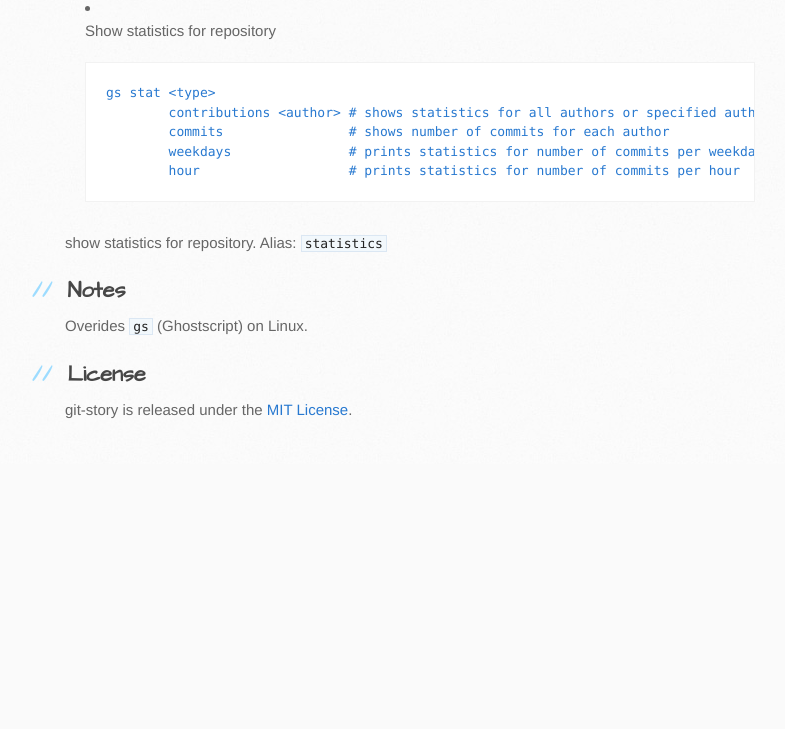
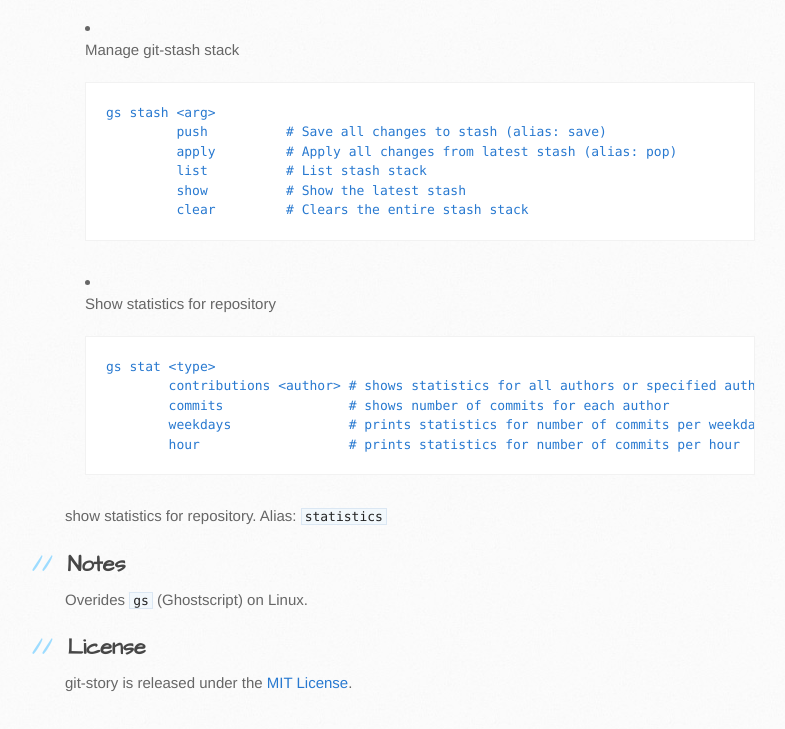
Before and after one commit to buren/git-story, a plain HTML site: page index.html in a window 1280 px wide. Shown: the part 3428-4157 px from the top of the page, without its empty margins (105-890 px from the left). Before the commit the page ends 3892 px from the top, so only its background shows below. Drawn offline with Linux system fonts and the light colour scheme.

```diff
--- a/index.html
+++ b/index.html
@@ -75,7 +75,7 @@ Branch strategy based on <a href="http://scottchacon.com/2011/08/31/github-flow.
 gs done "Commit message"               # Commit changes, update master and merge with repository.
 </code></pre>
 
-<p>Output <a href="http://showterm.io/74f38902aa7540458057b">example</a> (video).</p>
+<p>Output <a href="http://showterm.io/79c9eb80cf3a4f23ab047">example</a> (video).</p>
 
 <h2>
 <a name="configuration" class="anchor" href="#configuration"><span class="octicon octicon-link"></span></a>Configuration</h2>
@@ -111,6 +111,7 @@ GS_CHECKLIST_MESSAGE # (String)  Checklist string.                  Default: "1.
    status            # Shows the current git status
    where             # Shows all available branches (alias: branches)
    list              # Print command list
+   stash             # Manage git-stash stack.
    stat              # Print statistics of git repository (alias: statistics)
    get-update        # Update git-story
 </code></pre>
@@ -192,6 +193,17 @@ gs show &lt;sha&gt;
 Alias: <code>last</code></p>
 </li>
 <li>
+<p>Manage git-stash stack</p>
+
+<pre><code>gs stash &lt;arg&gt;
+         push          # Save all changes to stash (alias: save)
+         apply         # Apply all changes from latest stash (alias: pop)
+         list          # List stash stack
+         show          # Show the latest stash
+         clear         # Clears the entire stash stack
+</code></pre>
+</li>
+<li>
 <p>Show statistics for repository</p>
 
 <pre><code>gs stat &lt;type&gt;
```
Also changed, not shown: params.json (+1 -1 lines).
